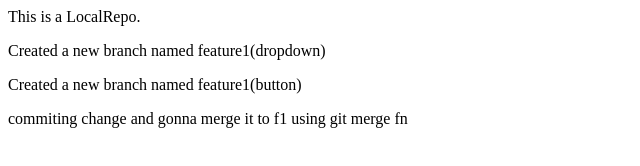
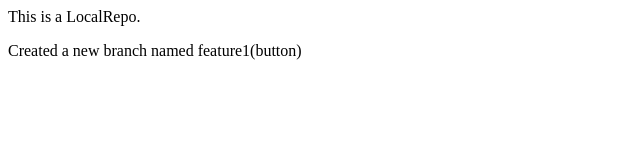
Before and after one commit to cherithpatikineti/GitDemo, a plain HTML site: page index.html in a window 1280 px wide. Shown: the whole page, without its empty margins (0-640 px from the left). Drawn offline with Linux system fonts and the light colour scheme.

Commit message:
changed lines

```diff
--- a/index.html
+++ b/index.html
@@ -1,4 +1,2 @@
 <p>This is a LocalRepo.</p>
-<p>Created a new branch named feature1(dropdown)</p>
 <p>Created a new branch named feature1(button)</p>
-<p>commiting change and gonna merge it to f1 using git merge fn</p>
```
